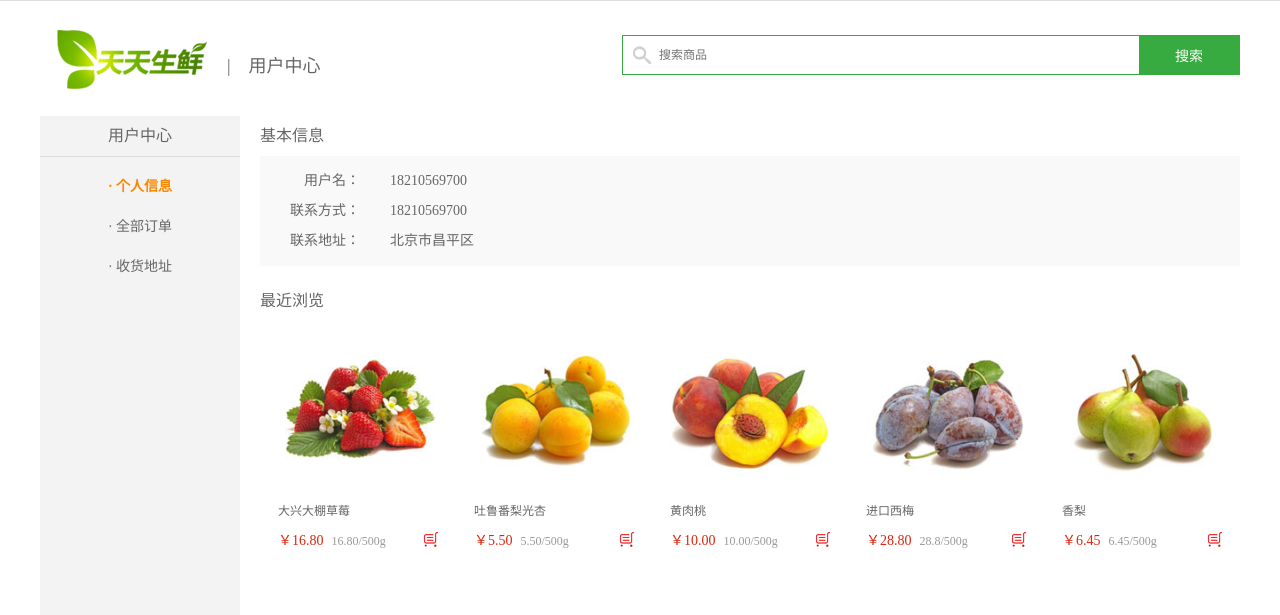
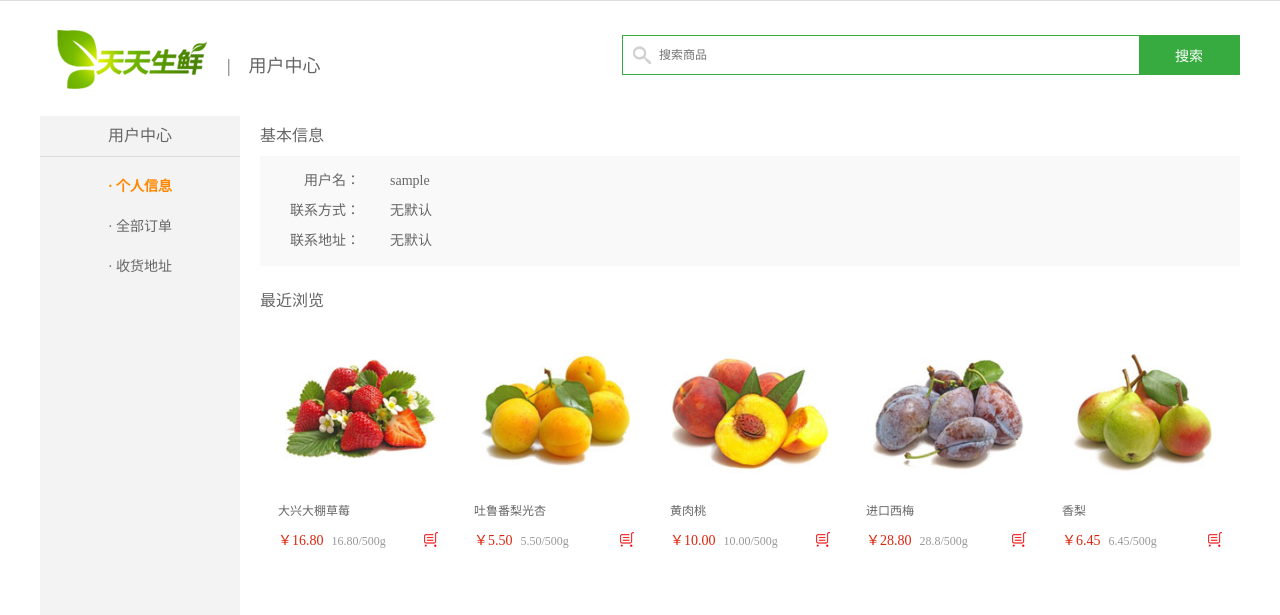
Before and after one commit to cdzm5211314/dailyfresh, a Django app: page /user/ in a window 1280 px wide. Shown: the part 29-644 px from the top of the page. Run offline with Django 3.2, Linux system fonts and the light colour scheme; the visitor is signed in with stand-in values (Sample User, id 1); data that the repository does not hold is empty; parts of the project's set-up code (start-up, migrations or seed data) failed here and were passed over.

Commit message:
用户中心信息页-显示用户的信息

```diff
--- a/apps/user/views.py
+++ b/apps/user/views.py
@@ -282,8 +282,11 @@ class LogoutView(View):
 class UserInfoView(LoginRequiredMixin,View):
     '''用户中心-信息页'''
     def get(self,request):
+        # 获取用户地址信息
+        user = request.user
+        address= Address.objects.get_default_address(user)
 
-        return render(request,'user_center_info.html',{'page':'user'})
+        return render(request,'user_center_info.html',{'page':'user','address':address})
 
 # /user/order
 class UserOrderView(LoginRequiredMixin,View):
--- a/templates/user_center_info.html
+++ b/templates/user_center_info.html
@@ -6,9 +6,14 @@
 				<div class="info_con clearfix">
 				<h3 class="common_title2">基本信息</h3>
 						<ul class="user_info_list">
-							<li><span>用户名：</span>18210569700</li>
-							<li><span>联系方式：</span>18210569700</li>
-							<li><span>联系地址：</span>北京市昌平区</li>
+							<li><span>用户名：</span>{{ user.username }}</li>
+                            {% if address %}
+                                <li><span>联系方式：</span>{{ address.phone }}</li>
+							    <li><span>联系地址：</span>{{ address.addr }}</li>
+                            {% else %}
+                                <li><span>联系方式：</span>无默认</li>
+							    <li><span>联系地址：</span>无默认</li>
+                            {% endif %}
 						</ul>
 				</div>
 
```
